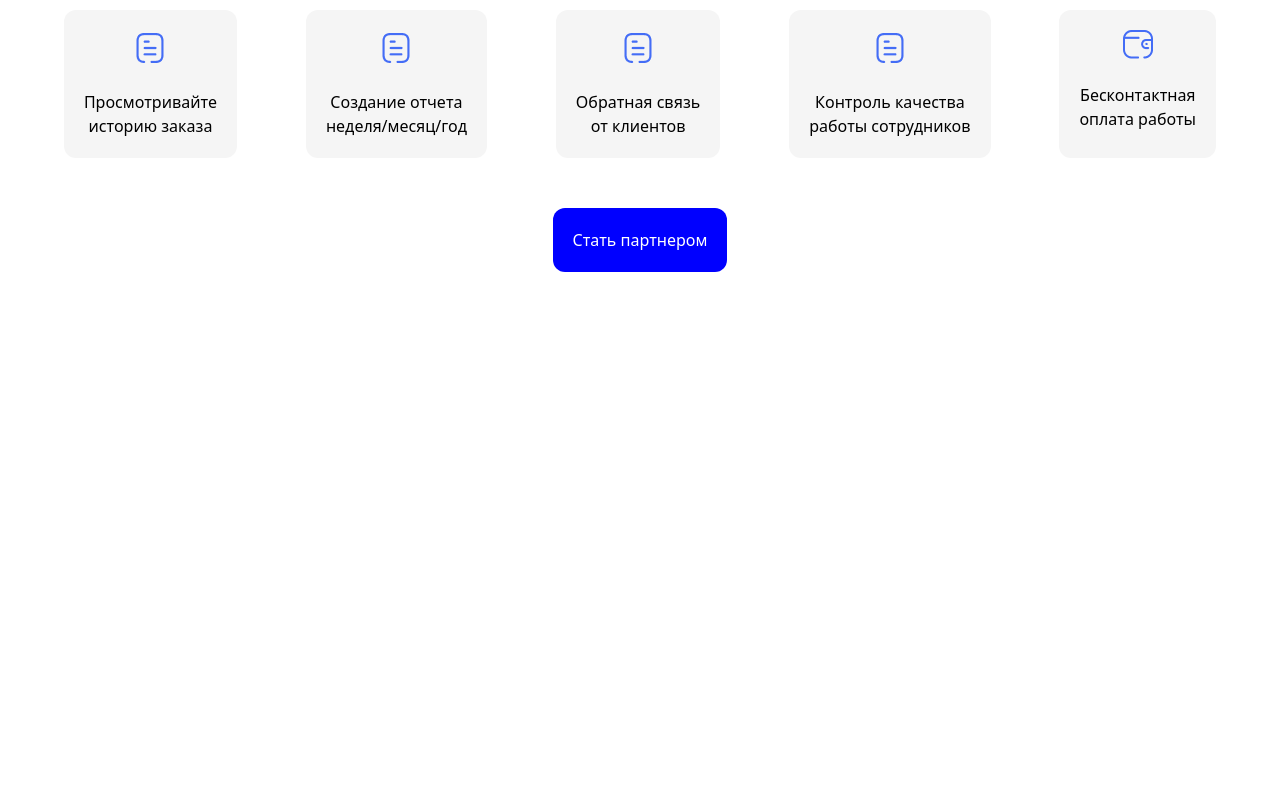
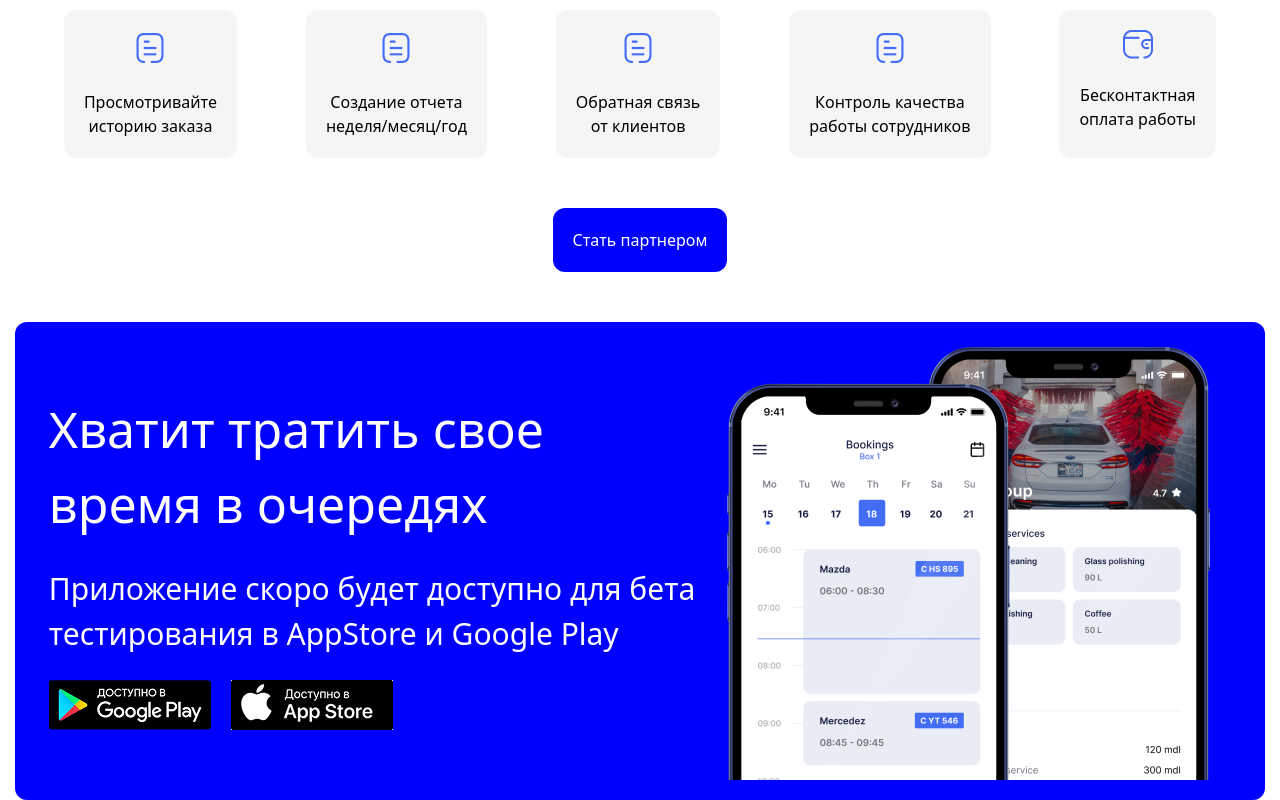
Before and after one commit to shokirovsh01/hw9, a website: page index.html in a window 1280 px wide. Shown: the part 1779-2579 px from the top of the page. Before the commit the page ends 2051 px from the top, so only its background shows below. Drawn offline with Linux system fonts and the light colour scheme.

Commit message:
section 5

```diff
--- a/index.html
+++ b/index.html
@@ -130,5 +130,26 @@
     <button class="mt-[50px]  w-[40%] bg-[blue] p-5   text-[white] rounded-xl ">Стать партнером</button>
 </div>
 
+<header class="flex justify-evenly items-center mt-[50px] bg-[blue] text-[white] p-5 max-w-[1250px] m-auto rounded-xl">
+
+    <div class="">
+<h1 class="text-[50px]">Хватит тратить свое <br>
+время в очередях</h1>
+<br>
+<p class="text-[30px]">Приложение скоро будет доступно для бета <br>
+тестирования в AppStore и Google Play</p>
+<br>
+ <div class="flex gap-[20px]">
+
+    <img src="./Image/image 1456.png" alt="">
+    <img src="./Image/image 1457.png" alt="">
+</div>
+    </div>
+
+    <img src="./Image/Mask Group (3).png" alt="">
+
+</header>
+
+
 </body>
 </html>
```
Also changed, not shown: Image/Mask Group (3).png (added), Image/image 1456.png (added), Image/image 1457.png (added).
